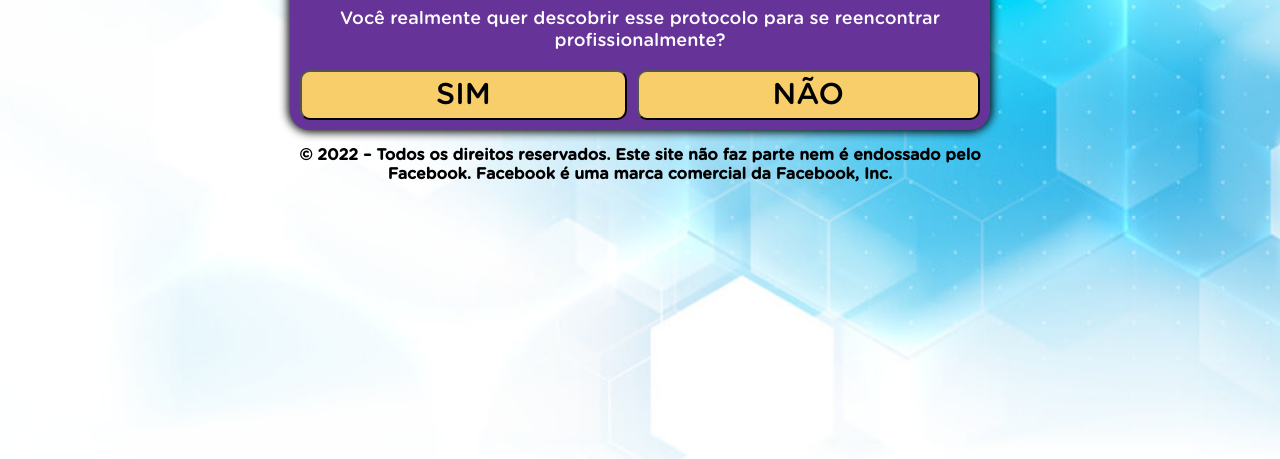
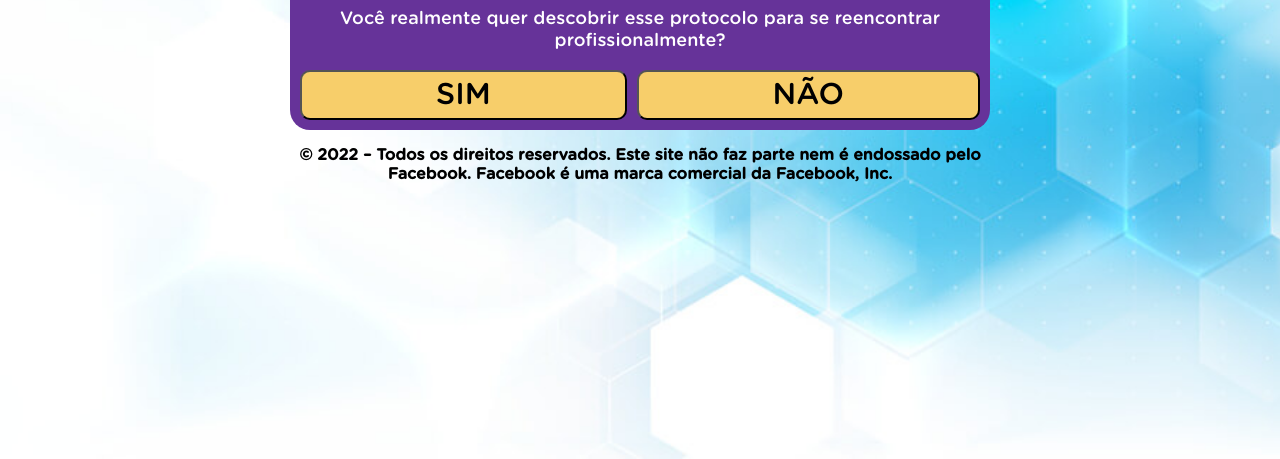
Before and after one commit to mrsantiagofc/caeeducado, a plain HTML site: page jp/index.html in a window 1280 px wide. Shown: the part 341-800 px from the top of the page. Drawn offline with Linux system fonts and the light colour scheme; files whose address does not match are found by name.

Commit message:
Add files via upload

```diff
--- a/jp/index.html
+++ b/jp/index.html
@@ -41,7 +41,7 @@
       padding: 10px;
       text-align: center;
       border-radius: 20px;
-      box-shadow: 0 0 10px 2px black;
+      box-shadow: 0 0 0px 0px black;
     }
     .answer {
       display: grid;
```
